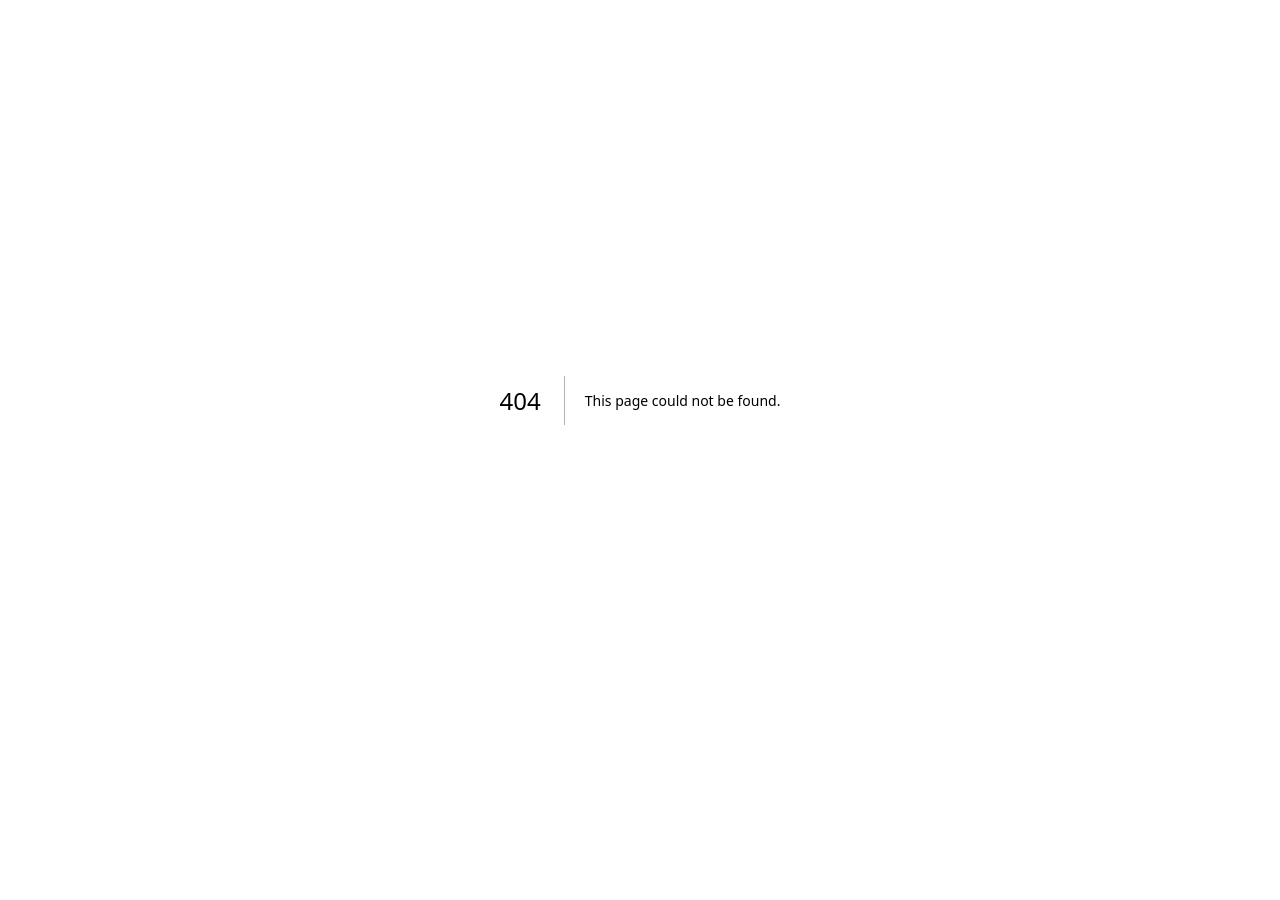
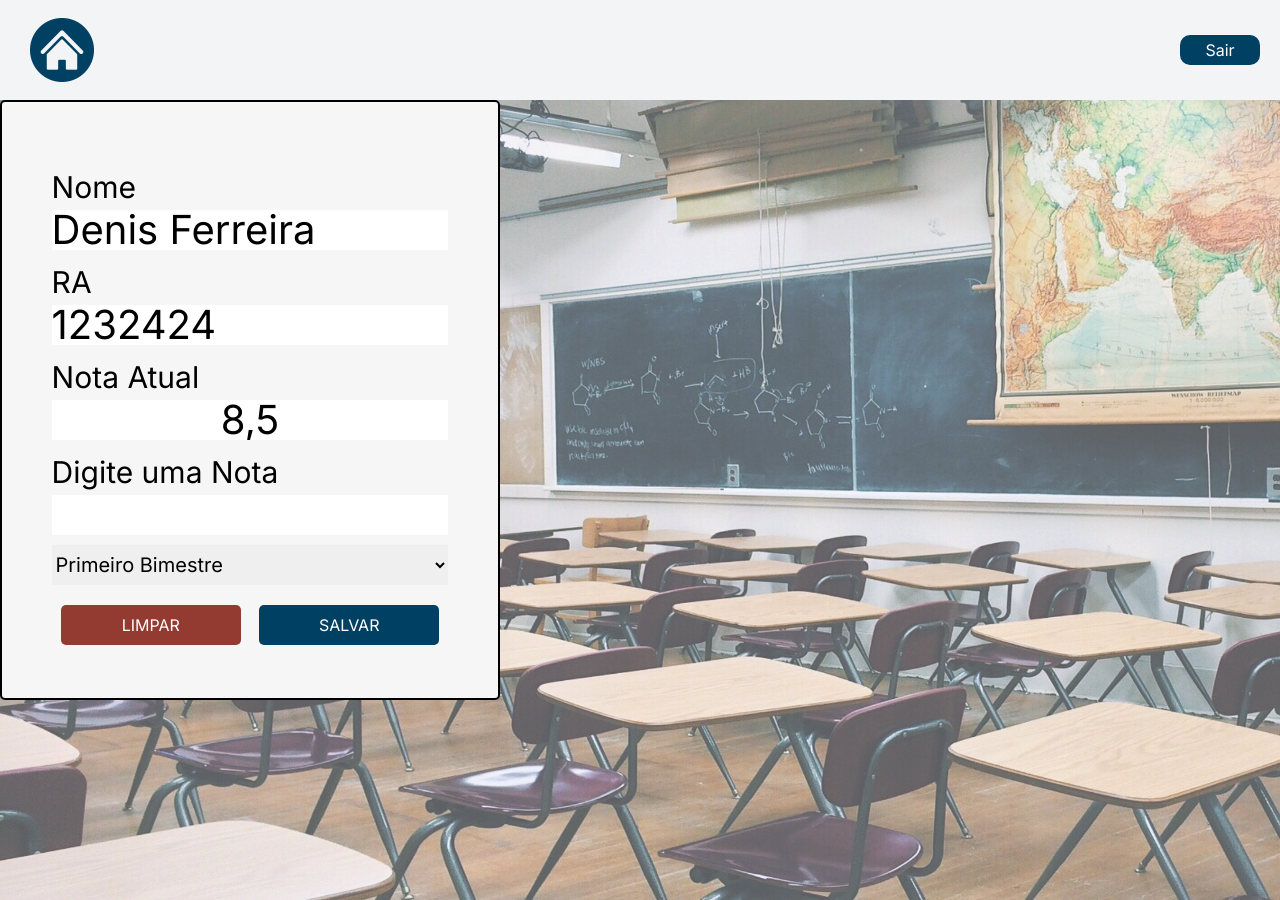
Before and after one commit to denisfl1/Control_of_Student_Grades-FrontEnd, a Next.js app: page /addnote in a window 1280 px wide. Before the commit this address had no page. Before the commit the page ends 800 px from the top, so only its background shows below. Built offline with nearby package versions, Linux system fonts and the light colour scheme.

Commit message:
updateFront

```diff
--- /dev/null
+++ b/src/app/addnote/page.tsx
@@ -0,0 +1,30 @@
+import AddNoteComp from "@/components/addNoteComp"
+import Header from "@/components/header"
+import background from "@/imgs/classroom.jpg"
+
+
+export default function AddNotePage(){
+
+
+
+    return(
+
+        <div className="addNotePageContainer">
+            <Header></Header>
+            <img className="loginIMG " style={{zIndex:-1,minHeight:"100vh"}} src={background.src}></img>
+            <div className="background"></div>
+            <div style={{display:'flex'}}>
+
+
+
+
+            <AddNoteComp/>
+            </div>
+
+        </div>
+
+
+    )
+
+
+}
--- a/src/app/allnotes/[id]/page.tsx
+++ b/src/app/allnotes/[id]/page.tsx
@@ -1,17 +1,16 @@
 
 "use client"
-import React, { useContext, useEffect, useState } from "react";
+import React, { useEffect, useState } from "react";
 import {API} from "@/api/api"
 import background from "@/imgs/classroom.jpg"
-import { useAppContext } from "@/context";
 
 
-interface idParams{
+interface IdParams{
    params:{id:string}
 }
 
 
-export default function studentNotes ({params}:idParams){
+export default function studentNotes ({params}:IdParams){
 
     const [students,setStudents] = useState<any>([])
     const [notes,setNotes] = useState<string[]>([])
@@ -25,6 +24,8 @@ export default function studentNotes ({params}:idParams){
             setStudents(data)
             setNotes([data.notes])
 
+        },error=>{
+            console.log(error.response.data)
         }
        )
 
--- a/src/app/globals.css
+++ b/src/app/globals.css
@@ -52,7 +52,7 @@ margin-top: 50px;
 .LogoutButton{
   width: 80px;
   height: 30px;
-  background-color: #3b82f6;
+  background-color:rgb(0, 64, 98);
   border-radius: 10px;
   color: white;
   margin-right: 20px;
@@ -141,7 +141,7 @@ td{
   padding-right: 10px;
 }
 
-.containerInput input{
+.containerInput >input{
 height: 100%;
 padding-left: 10px;
 padding-right: 10px;
@@ -153,7 +153,7 @@ width: 30px;
 height: 30px;
 }
 
-select{
+.select_situation{
   border: 1px solid black;
   height: 40px;
   width: 250px;
@@ -285,3 +285,66 @@ font-weight: bold;
   color: white;
   font-weight: bold;
 }
+
+.addNoteSubContainer{
+  width: 500px;
+  height: 600px;
+  background-color:rgb(246, 246, 246);
+  border:2px solid black;
+  border-radius: 5px;
+  display: flex;
+  align-items: center;
+}
+
+
+.addNoteContent{
+  display: flex;
+  flex-direction: column;
+
+}
+
+.addNoteContent label{
+  font-size: 30px;
+  margin-top: 10px;
+}
+
+.addNoteContent input{
+  font-size:40px
+}
+
+.addNoteContent input,select{
+  width: 100%;
+  height: 40px;
+
+}
+
+.addNoteContent select{
+  margin-top: 10px;
+  font-size: 20px;;
+}
+
+
+.addNoteContent{
+  width: 80%;
+  margin: auto;
+}
+
+.addNoteContent option{
+  font-size: 20px;
+}
+
+.clearButton{
+  background-color:#933b31;
+}
+.saveButton{
+  background-color:rgb(0, 64, 98)
+}
+
+.addNoteContent button{
+  height: 40px;
+  color: white;
+  width: 180px;
+  margin: auto;
+  border-radius: 5px;
+
+}
--- a/src/app/students/page.tsx
+++ b/src/app/students/page.tsx
@@ -174,7 +174,7 @@ export default function studentsList(){
             <div className="studentsListContainer w-full mt-5" >
                 <div className="flex h-20 w-9/12 m-auto bg-opacity-80 bg-white t-0 justify-around items-center" style={{borderTopLeftRadius:'10px',borderTopRightRadius:'10px'}}>
                 <div className="containerInput"><input onChange={(e:any)=>setSearch(e.target.value)} placeholder="Nome ou RA" className="w-full" type="text"></input><img src={lupa.src}></img></div>
-                <select onChange={(e:any)=>selectFilterNote(students,e.target.value)}>
+                <select className="select_situation" onChange={(e:any)=>selectFilterNote(students,e.target.value)}>
 
                   <option>Todos</option>
                   <option value={'aprovado'}>Aprovado</option>
--- /dev/null
+++ b/src/components/addNoteComp.tsx
@@ -0,0 +1,58 @@
+
+
+
+
+export default function AddNoteComp(){
+
+let notesVal = []
+
+
+    for(let i=0;i<=10;i++){
+        notesVal.push(i)
+    }
+
+
+
+
+return(
+
+    <div className="addNoteSubContainer">
+
+        <div className="addNoteContent">
+
+            <label>Nome</label>
+            <input value={'Denis Ferreira'}></input>
+
+            <label>RA</label>
+            <input value={'1232424'}></input>
+
+            <label>Nota Atual</label>
+            <input value={'8,5'} disabled style={{backgroundColor:"white",textAlign:'center'}}></input>
+
+
+            <label>Digite uma Nota</label>
+            <input style={{textAlign:'center'}} type="text"></input>
+
+
+            <select>
+                <option>Primeiro Bimestre</option>
+                <option>Segundo Bimestre</option>
+                <option>Terceiro Bimestre</option>
+                <option>Quarto Bimestre</option>
+            </select>
+
+
+            <div style={{display:'flex',marginTop:'20px'}}>
+               <button className="clearButton">LIMPAR</button>
+               <button className="saveButton">SALVAR</button>
+            </div>
+
+        </div>
+
+
+    </div>
+
+)
+
+
+}
--- a/src/components/addStudentComp.tsx
+++ b/src/components/addStudentComp.tsx
@@ -49,7 +49,7 @@ return(
                     <label>RA</label>
                     <input onChange={(e:any)=>setRA(e.target.value)} placeholder="RA" type="text"></input>
 
-                    <button onClick={sendData}>SALVAR</button>
+                    <button style={{backgroundColor:'rgb(0, 64, 98)'}} onClick={sendData}>SALVAR</button>
 
                     </div>
 
--- a/src/components/login.tsx
+++ b/src/components/login.tsx
@@ -50,7 +50,9 @@ export default function login(){
                 <input onChange={(e)=>setPassword(e.target.value)} placeholder="Digite sua Senha" type="password" name="password"></input>
 
 
-                <button onClick={HandleLogin} className="bg-blue-500">LOGIN</button>
+                <button onClick={HandleLogin} className="bg-blue-500" style={{
+                    backgroundColor:'rgb(0, 64, 98)'
+                }}>LOGIN</button>
 
             </form>
 
--- a/src/components/menu.tsx
+++ b/src/components/menu.tsx
@@ -12,7 +12,7 @@ export default function Menu(){
             <ul>
                 <li>Alunos <Link href={'/students'}><img className="mr-8 h-8" src={arrow.src}></img></Link></li>
                 <li>Adicionar Aluno <Link href={'/addstudent'}> <img className="mr-8 h-8" src={arrow.src}></img></Link></li>
-                <li>Adicionar Nota <Link href={'/students'}> <img className="mr-8 h-8" src={arrow.src}></img></Link></li>
+                <li>Adicionar Nota <Link href={'/addnote'}> <img className="mr-8 h-8" src={arrow.src}></img></Link></li>
                 <li>Ver Notas <Link href={'/students'}> <img className="mr-8 h-8" src={arrow.src}></img></Link></li>
                 <li>Resultado Final <Link href={'/students'}> <img className="mr-8 h-8" src={arrow.src}></img></Link></li>
 
```
Also changed, not shown: src/imgs/home.png.
